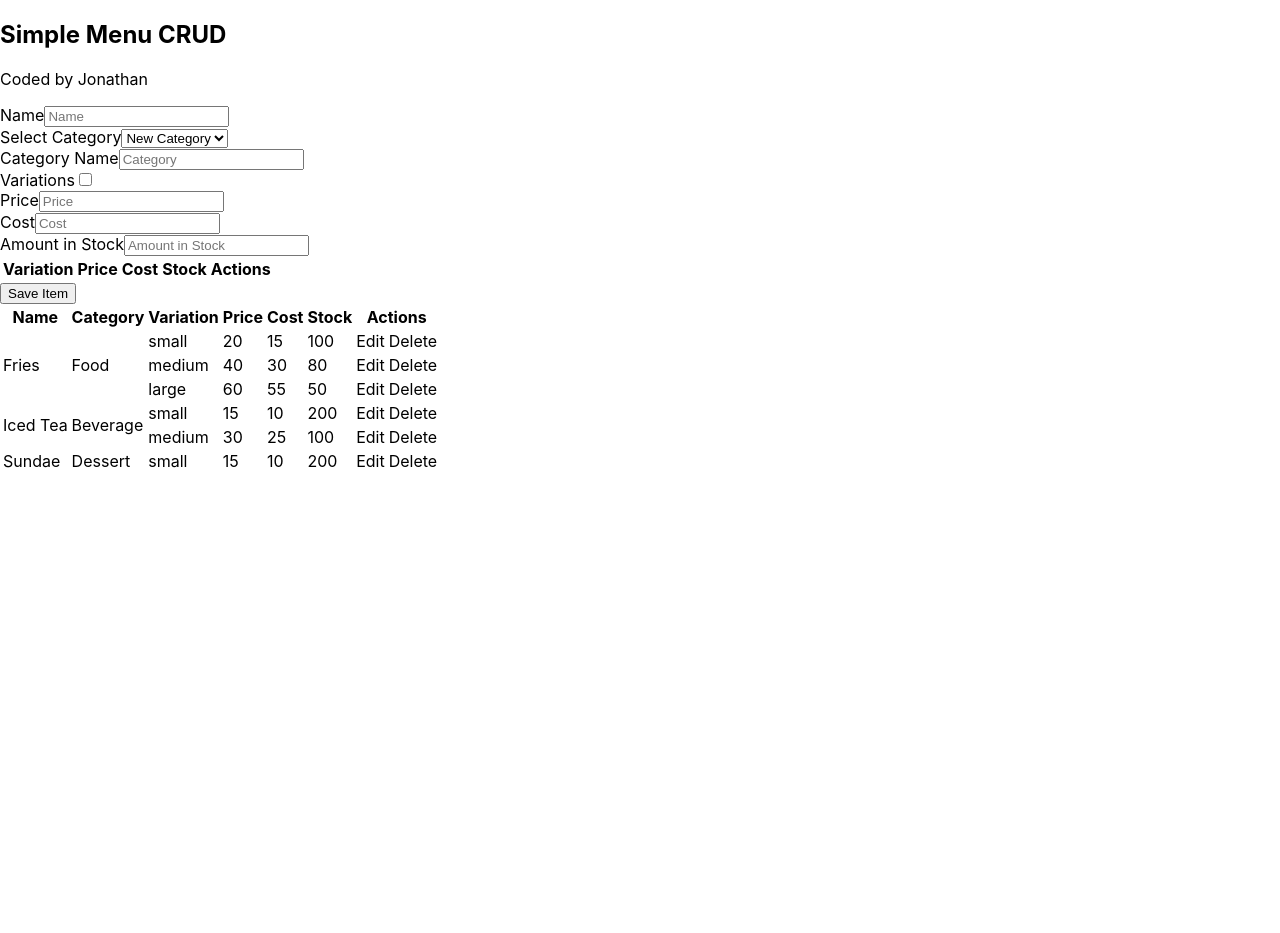
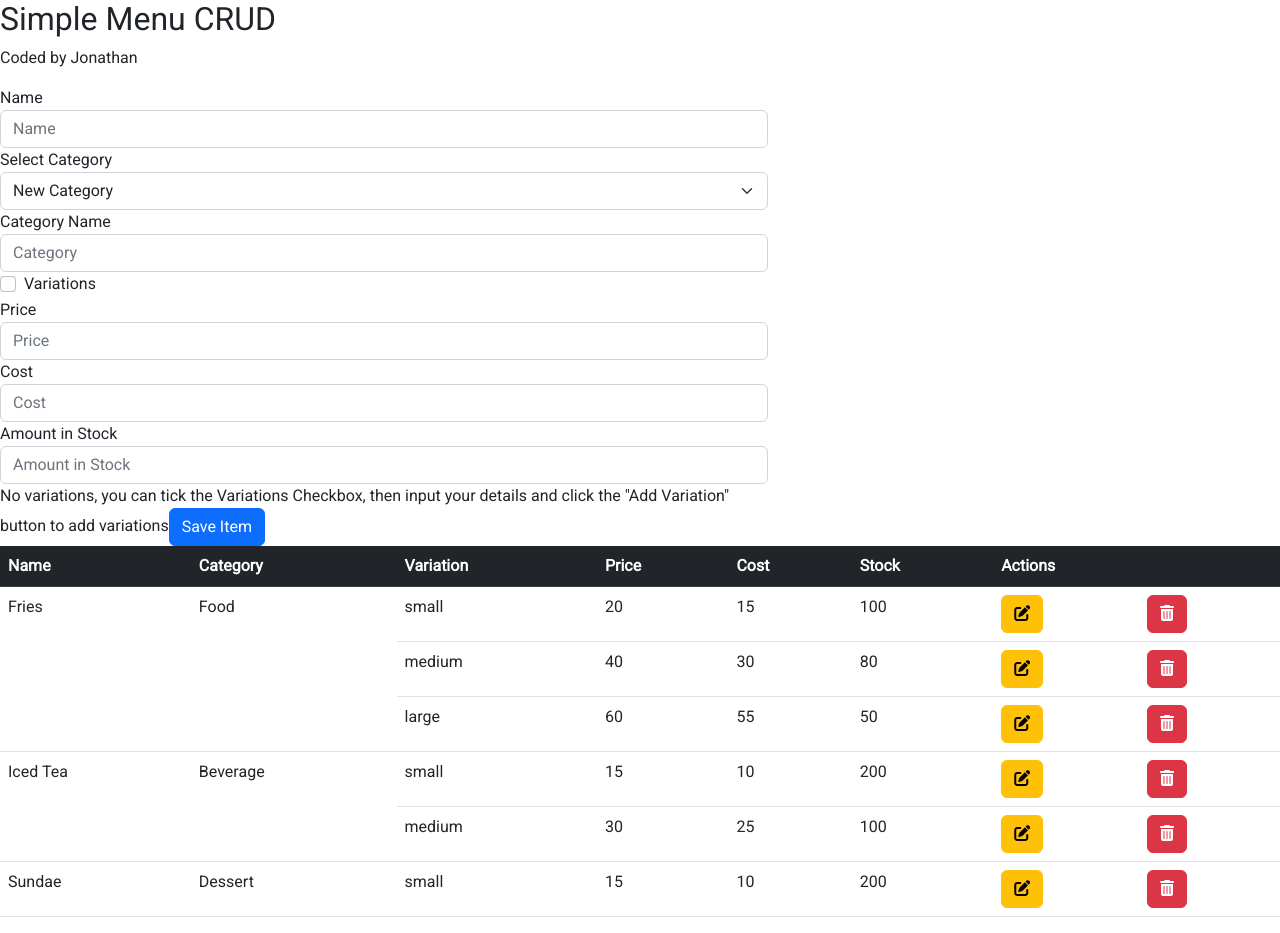
Before and after one commit to EsguerraSolutions/crud-react-firebase, a React (Create React App) app: page / in a window 1280 px wide. Before the commit the page ends 800 px from the top, so only its background shows below. Built offline with nearby package versions, Linux system fonts and the light colour scheme.

Commit message:
third commit, under maintenance

```diff
--- a/public/index.html
+++ b/public/index.html
@@ -10,34 +10,18 @@
       content="Web site created using create-react-app"
     />
     <link rel="apple-touch-icon" href="%PUBLIC_URL%/logo192.png" />
-    <!--
-      manifest.json provides metadata used when your web app is installed on a
-      user's mobile device or desktop. See https://developers.google.com/web/fundamentals/web-app-manifest/
-    -->
+
     <link rel="manifest" href="%PUBLIC_URL%/manifest.json" />
-    <!--
-      Notice the use of %PUBLIC_URL% in the tags above.
-      It will be replaced with the URL of the `public` folder during the build.
-      Only files inside the `public` folder can be referenced from the HTML.
 
-      Unlike "/favicon.ico" or "favicon.ico", "%PUBLIC_URL%/favicon.ico" will
-      work correctly both with client-side routing and a non-root public URL.
-      Learn how to configure a non-root public URL by running `npm run build`.
-    -->
+    <link href="https://cdn.jsdelivr.net/npm/bootstrap@5.2.0-beta1/dist/css/bootstrap.min.css" rel="stylesheet" integrity="sha384-0evHe/X+R7YkIZDRvuzKMRqM+OrBnVFBL6DOitfPri4tjfHxaWutUpFmBp4vmVor" crossorigin="anonymous">
+
+    <link rel="stylesheet" href="https://cdnjs.cloudflare.com/ajax/libs/font-awesome/6.1.1/css/all.min.css" integrity="sha512-KfkfwYDsLkIlwQp6LFnl8zNdLGxu9YAA1QvwINks4PhcElQSvqcyVLLD9aMhXd13uQjoXtEKNosOWaZqXgel0g==" crossorigin="anonymous" referrerpolicy="no-referrer" />
+
     <title>React App</title>
   </head>
   <body>
     <noscript>You need to enable JavaScript to run this app.</noscript>
     <div id="root"></div>
-    <!--
-      This HTML file is a template.
-      If you open it directly in the browser, you will see an empty page.
-
-      You can add webfonts, meta tags, or analytics to this file.
-      The build step will place the bundled scripts into the <body> tag.
-
-      To begin the development, run `npm start` or `yarn start`.
-      To create a production bundle, use `npm run build` or `yarn build`.
-    -->
+    <script src="https://cdn.jsdelivr.net/npm/bootstrap@5.2.0-beta1/dist/js/bootstrap.bundle.min.js" integrity="sha384-pprn3073KE6tl6bjs2QrFaJGz5/SUsLqktiwsUTF55Jfv3qYSDhgCecCxMW52nD2" crossorigin="anonymous"></script>
   </body>
 </html>
--- a/src/components/AddItem.js
+++ b/src/components/AddItem.js
@@ -17,29 +17,34 @@ const AddItem = ({ onAddItem }) => {
     const [ variationName , setVariationName ] = useState('');
     const [ hasVariations , setHasVariations ] = useState(false);
 
+
+    const [ variationID , setVariationID ] = useState(0);
     const [ price , setPrice ] = useState('');
     const [ cost , setCost ] = useState('');
     const [ stockAmount , setStockAmount ] = useState('');
 
-    const priceCheck = () => {
-        if (!(Number(price)) || (Number(price)) < 0) {
+    const invalidPriceCheck = () => {
+        const check = !(Number(price)) || (Number(price)) < 0 ;
+        if (check) {
             alert('Please add a valid price')
-            return
         }
+        return check;
     }
 
-    const costCheck = () => {
-        if (!(Number(cost)) || (Number(cost)) < 0) {
+    const invalidCostCheck = () => {
+        const check = !(Number(cost)) || (Number(cost)) < 0 ;
+        if (check) {
             alert('Please add a valid cost')
-            return
         }
+        return check;
     }
 
-    const stockAmountCheck = () => {
-        if (!(Number(stockAmount)) || (Number(stockAmount)) < 0) {
+    const invalidStockAmountCheck = () => {
+        const check = !(Number(stockAmount)) || (Number(stockAmount)) < 0 ;
+        if (check) {
             alert('Please add a valid amount of stock')
-            return
         }
+        return check;
     }
 
     const variationReset = () => {
@@ -65,11 +70,13 @@ const AddItem = ({ onAddItem }) => {
         }
 
         if (variations.length === 0 ) {
-            priceCheck();
-            costCheck();
-            stockAmountCheck();
+
+            if (invalidPriceCheck() || invalidCostCheck() || invalidStockAmountCheck() ) {
+                return
+            }
+
             variations.push({
-                variationName : 'No Variation',
+                variationName : variationName === '' ? 'No Variation' : variationName,
                 price,
                 cost,
                 stockAmount
@@ -82,6 +89,7 @@ const AddItem = ({ onAddItem }) => {
         setCategory('');
         setIsNewCategory(true);
         setVariations([]);
+        setVariationID(0);
         variationReset();
     }
 
@@ -94,25 +102,42 @@ const AddItem = ({ onAddItem }) => {
           return
         }
 
-        const newVariation = { variationName , price , cost , stockAmount };
+        if (invalidPriceCheck() || invalidCostCheck() || invalidStockAmountCheck() ) {
+            return
+        }
+
+        const newVariation = { variationID , variationName , price , cost , stockAmount };
 
         setVariations([...variations,newVariation]);
+        setVariationID(variationID + 1);
+
+        variationReset();
+    }
+
+    /* Deleting Variation */
+
+    const onDeleteVariation = (id) => {
+
+        setVariations(variations.filter((variation) =>
+            variation.variationID != id
+        ));
 
         variationReset();
     }
 
     return (
-        <div>
+        <div className="form-container">
         <form className="add-item-form" onSubmit={onSubmit}>
 
             {/* Item Name*/}
-            <div className="form-control">
+            <div className="form-group">
                 <label>Name</label>
                 <input
                     type="text"
                     placeholder="Name"
                     value={name}
                     onChange={(e) => setName(e.target.value)}
+                    className="form-control"
                 />
             </div>
 
@@ -123,51 +148,58 @@ const AddItem = ({ onAddItem }) => {
             <VariationToggling variationName={variationName} setVariationName={setVariationName} hasVariations={hasVariations} setHasVariations={setHasVariations}/>
 
             {/* Item Price*/}
-            <div className="form-control">
+            <div className="form-group">
                 <label>Price</label>
                 <input
                     type="text"
                     placeholder="Price"
                     value={price}
                     onChange={(e) => setPrice(e.target.value)}
+                    className="form-control"
                 />
             </div>
 
             {/* Item Cost*/}
-            <div className="form-control">
+            <div className="form-group">
                 <label>Cost</label>
                 <input
                     type="text"
                     placeholder="Cost"
                     value={cost}
                     onChange={(e) => setCost(e.target.value)}
+                    className="form-control"
                 />
             </div>
 
             {/* Item Stock Amount*/}
-            <div className="form-control">
+            <div className="form-group">
                 <label>Amount in Stock</label>
                 <input
                     type="text"
                     placeholder="Amount in Stock"
                     value={stockAmount}
                     onChange={(e) => setStockAmount(e.target.value)}
+                    className="form-control"
                 />
             </div>
 
             { /* Add Variation Button */ }
 
             { hasVariations && (
-                <input type='button' value='Save Variation' onClick={() => onAddVariation()}/>
+                <input type='button' value='Add Variation'  className='btn btn-primary' onClick={() => onAddVariation()}/>
             ) }
 
             { /* Monitoring Variations List */}
 
-            <Variations variations={variations}/>
+            { variations.length > 0 ? (
+
+            <Variations variations={variations} onDeleteVariation={onDeleteVariation}/>
+
+            ) : 'No variations, you can tick the Variations Checkbox, then input your details and click the "Add Variation" button to add variations' }
 
             { /* Submit New Item */}
 
-            <input type='submit' value='Save Item'/>
+            <input className='btn btn-primary' type='submit' value='Save Item'/>
 
         </form>
 
--- a/src/components/CategoryToggling.js
+++ b/src/components/CategoryToggling.js
@@ -14,9 +14,9 @@ const CategoryToggling = ({ category , setCategory , isNewCategory , setIsNewCat
         <div className="categories">
 
             {/* Category List*/}
-            <div className="form-control">
+            <div className="form-group">
                 <label for="category-list">Select Category</label>
-                    <select id="category-list" name="categories" value={category} onChange={(e) => e.target.value === "new-category" ? setToNewCategory() : setToExistingCategory(e.target.value) }>
+                    <select id="category-list" name="categories" className="form-select" value={category} onChange={(e) => e.target.value === "new-category" ? setToNewCategory() : setToExistingCategory(e.target.value) }>
                         <option value="new-category" selected>New Category</option>
                         <option value="Foods">Foods</option>
                         <option value="Drinks">Drinks</option>
@@ -26,13 +26,14 @@ const CategoryToggling = ({ category , setCategory , isNewCategory , setIsNewCat
 
             {/* Enter Category Name if New Category*/}
             { isNewCategory && (
-                <div className="form-control">
+                <div className="form-group">
                     <label>Category Name</label>
                     <input
                         type="text"
                         placeholder="Category"
                         value={category}
                         onChange={(e) => setCategory(e.target.value)}
+                        className="form-control"
                     />
                 </div>
             ) }
--- a/src/components/Items.js
+++ b/src/components/Items.js
@@ -16,8 +16,8 @@ const Items = ({ items }) => {
                       <td>{variation.price}</td>
                       <td>{variation.cost}</td>
                       <td>{variation.stockAmount}</td>
-                      <td>Edit</td>
-                      <td>Delete</td>
+                      <td><button type="button" className="btn btn-warning"><i className="fa-solid fa-pen-to-square"></i></button></td>
+                      <td><button type="button" className="btn btn-danger"><i className="fa-solid fa-trash-can"></i></button></td>
                     </tr>
                 );
               })
@@ -26,9 +26,9 @@ const Items = ({ items }) => {
       );
     });
   return (
-    <table>
+    <table className="table">
       <thead>
-        <tr>
+        <tr className="table-dark">
           <th>Name</th>
           <th>Category</th>
           <th>Variation</th>
--- a/src/components/VariationToggling.js
+++ b/src/components/VariationToggling.js
@@ -1,28 +1,35 @@
 const VariationToggling = ({ variationName , setVariationName , hasVariations , setHasVariations}) => {
+
+    const toggleVariation = (checked) => {
+        setVariationName('');
+        setHasVariations(checked);
+    }
 
     return (
         <div className="variations">
 
             {/* Check Variations*/}
-            <div className='form-control form-control-check'>
-                <label>Variations</label>
+            <div className='form-check'>
+                <label className="form-check-label">Variations</label>
                 <input
                 type='checkbox'
                 checked={hasVariations}
                 value={hasVariations}
-                onChange={(e) => setHasVariations(e.currentTarget.checked)}
+                onChange={(e) => toggleVariation(e.currentTarget.checked)}
+                className="form-check-input"
                 />
             </div>
 
             {/* Enter Variation Name if New Variation*/}
             { (hasVariations) && (
-                <div className="form-control">
+                <div className="form-group">
                     <label>Variation Name</label>
                     <input
                         type="text"
                         placeholder="Variation"
                         value={variationName}
                         onChange={(e) => setVariationName(e.target.value)}
+                        className="form-control"
                     />
                 </div>
             ) }
--- a/src/components/Variations.js
+++ b/src/components/Variations.js
@@ -1,4 +1,4 @@
-const Variations = ({ variations }) => {
+const Variations = ({ variations , onDeleteVariation }) => {
 
   const tableBody = variations.map((variation) => {
     return (
@@ -7,16 +7,16 @@ const Variations = ({ variations }) => {
         <td>{variation.price}</td>
         <td>{variation.cost}</td>
         <td>{variation.stockAmount}</td>
-        <td>Edit</td>
-        <td>Delete</td>
+        <td><button type="button" className="btn btn-warning"><i className="fa-solid fa-pen-to-square"></i></button></td>
+        <td><button type="button" className="btn btn-danger" onClick={() => onDeleteVariation(variation.variationID)}><i className="fa-solid fa-trash-can"></i></button></td>
       </tbody>
     );
   });
 
   return (
-    <table>
+    <table className="">
       <thead>
-        <tr>
+        <tr className="table-dark">
           <th>Variation</th>
           <th>Price</th>
           <th>Cost</th>
--- a/src/index.css
+++ b/src/index.css
@@ -1,8 +1,8 @@
+@import url('https://fonts.googleapis.com/css2?family=Roboto&display=swap');
+
 body {
   margin: 0;
-  font-family: -apple-system, BlinkMacSystemFont, 'Segoe UI', 'Roboto', 'Oxygen',
-    'Ubuntu', 'Cantarell', 'Fira Sans', 'Droid Sans', 'Helvetica Neue',
-    sans-serif;
+  font-family: 'Roboto', sans-serif;;
   -webkit-font-smoothing: antialiased;
   -moz-osx-font-smoothing: grayscale;
 }
@@ -11,3 +11,7 @@ code {
   font-family: source-code-pro, Menlo, Monaco, Consolas, 'Courier New',
     monospace;
 }
+
+.form-container {
+  width: 768px;
+}
--- a/src/models/items.model.js
+++ b/src/models/items.model.js
@@ -3,18 +3,21 @@ const itemsModel = [
         name : 'Fries',
         category : 'Food',
         variations : [ {
+            variationID : 0,
             variationName : 'small',
             price : 20,
             cost : 15,
             stockAmount : 100
         },
         {
+            variationID : 1,
             variationName : 'medium',
             price : 40,
             cost : 30,
             stockAmount : 80
         },
         {
+            variationID : 2,
             variationName : 'large',
             price : 60,
             cost : 55,
@@ -25,12 +28,14 @@ const itemsModel = [
         name : 'Iced Tea',
         category : 'Beverage',
         variations : [ {
+            variationID : 0,
             variationName : 'small',
             price : 15,
             cost : 10,
             stockAmount : 200
         },
         {
+            variationID : 1,
             variationName : 'medium',
             price : 30,
             cost : 25,
@@ -41,6 +46,7 @@ const itemsModel = [
         name : 'Sundae',
         category : 'Dessert',
         variations : [ {
+            variationID : 0,
             variationName : 'small',
             price : 15,
             cost : 10,
```
